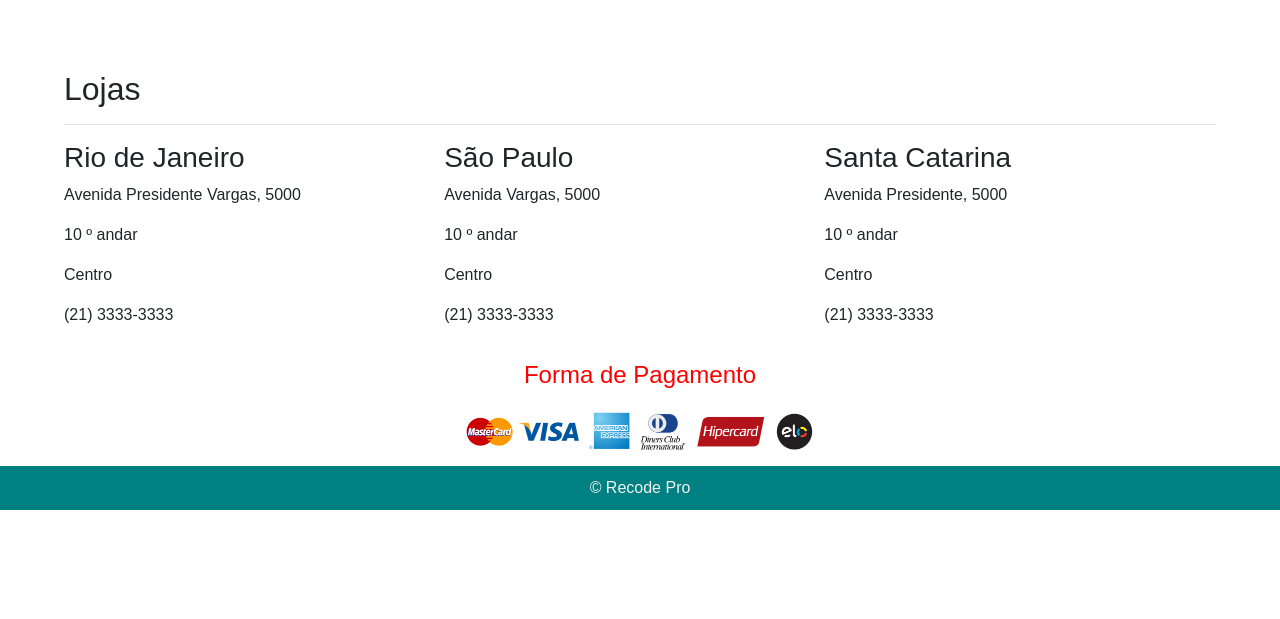
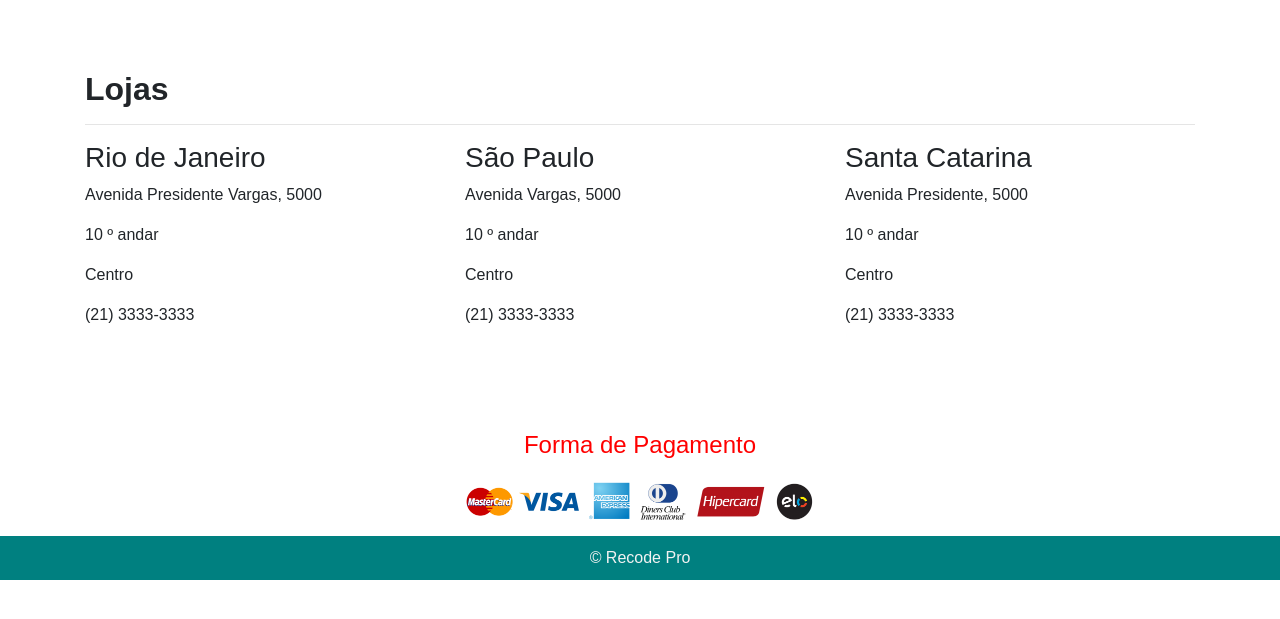
Before and after one commit to renatazadravec/FULLSTACKELETRO_Bootstrap, a PHP site: page /loja.php in a window 1280 px wide. Shown: the part 148-767 px from the top of the page. Run offline with PHP 8.4, Linux system fonts and the light colour scheme.

Commit message:
Inclusão de Bootstrap na Página Lojas

```diff
--- a/css/estilo.css
+++ b/css/estilo.css
@@ -112,10 +112,6 @@ main .jumbotron{
   margin: auto;
   padding: 70px 0;
 }
-#nossas-lojas .lojas .loja{
-  width: 33%;
-  float: left;
-}
 #pagina-contato{
   width: 90%;
   margin: auto;
--- a/loja.php
+++ b/loja.php
@@ -2,10 +2,19 @@
 
 <section id="nossas-lojas">
 
-  <h2>Lojas</h2>
-  <hr />
+  <div class="container">
+    <div class="row">
+      <div class="col">
+        <h2><b>Lojas</b></h2><hr>
+      </div>
+    </div>
+  </div>
 
   <div class="lojas">
+    <div class="container">
+      <div class="row">
+
+        <div class="col-md-4">
           <div class="loja">
             <h3>Rio de Janeiro</h3>
             <p>Avenida Presidente Vargas, 5000</p>
@@ -13,7 +22,9 @@
             <p>Centro</p>
             <p>(21) 3333-3333</p>
           </div>
+        </div>
 
+        <div class="col-md-4">
           <div class="loja">
             <h3>São Paulo</h3>
             <p>Avenida Vargas, 5000</p>
@@ -21,7 +32,9 @@
             <p>Centro</p>
             <p>(21) 3333-3333</p>
           </div>
+        </div>
 
+        <div class="col-md-4">
           <div class="loja">
             <h3>Santa Catarina</h3>
             <p>Avenida Presidente, 5000</p>
@@ -30,6 +43,10 @@
             <p>(21) 3333-3333</p>
           </div>
         </div>
+
+      </div>
+    </div> <!--container -->
+  </div>
 </section>
 
 <?php include_once("footer.php"); ?>
```
Lines whose indentation alone changed are shown as unchanged.
